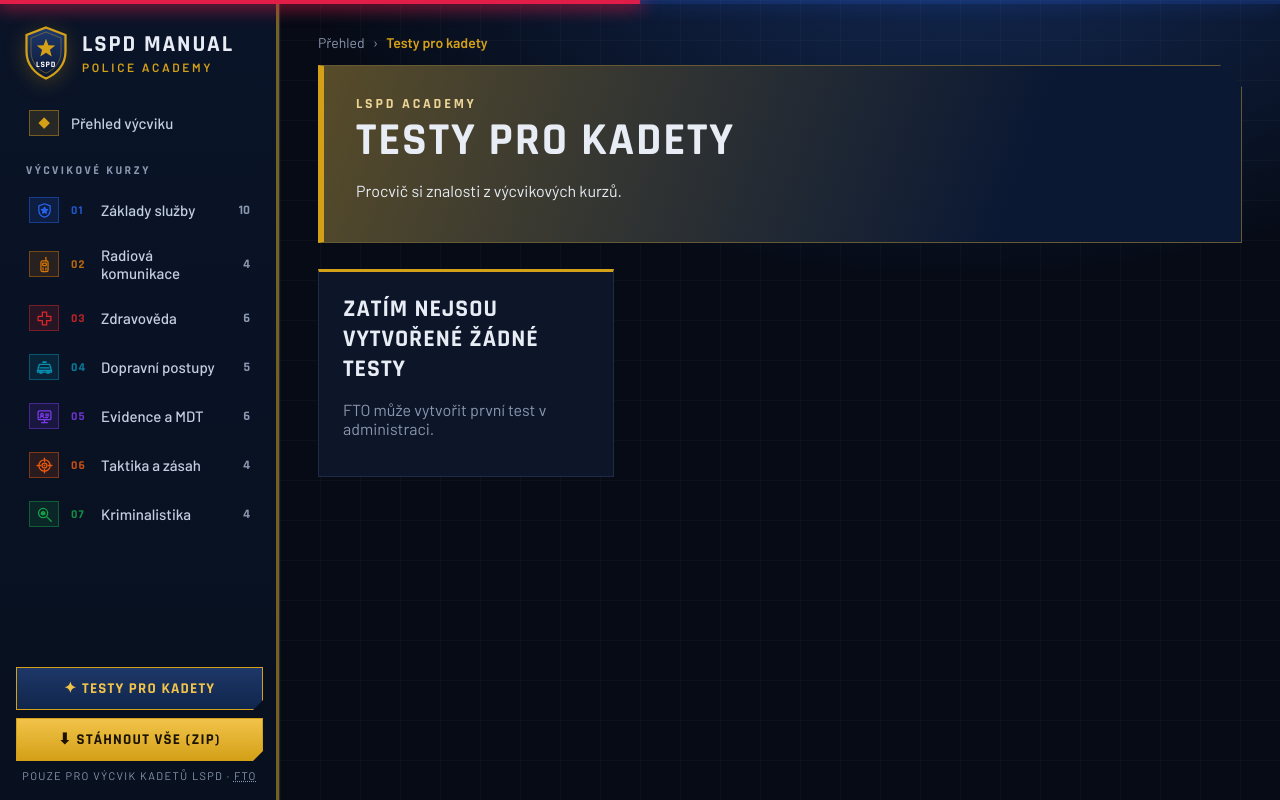
After one commit to wraxczsk1/My-project, a Flask app: page /testy in a window 1280 px wide. The commit adds this page. Run offline with Flask 3, Linux system fonts and the light colour scheme.

Commit message:
Add FTO cadet tests

```diff
--- a/app.py
+++ b/app.py
@@ -1,6 +1,7 @@
 import io
 import os
 import secrets
+import uuid
 import zipfile
 from collections import Counter
 from functools import lru_cache
@@ -175,6 +176,35 @@ def create_app(config=None):
             headers={"Content-Disposition": 'attachment; filename="lspd-manual.zip"'},
         )
 
+    @app.route("/testy")
+    def tests_index():
+        return render_template("tests/index.html", tests=store.tests())
+
+    @app.route("/testy/<test_id>", methods=["GET", "POST"])
+    def test_detail(test_id):
+        test = next((item for item in store.tests() if item.get("id") == test_id), None)
+        if not test:
+            abort(404)
+        if request.method == "POST":
+            score = 0
+            total = 0
+            for index, question in enumerate(test.get("questions", [])):
+                if question.get("kind") != "choice":
+                    continue
+                total += 1
+                if request.form.get(f"q{index}") == str(question.get("correct", 0)):
+                    score += 1
+            message = "Výborně, test máš splněný." if total and score == total else "Výsledek si projdi s FTO a zopakuj si chybné otázky."
+            return render_template("tests/result.html", test=test, score=score, total=total, message=message)
+        return render_template("tests/detail.html", test=test)
+
+    @app.route("/testy/<test_id>/obrazek/<filename>")
+    def test_image(test_id, filename):
+        path = os.path.join(store.upload_dir(), "tests", os.path.basename(filename))
+        if not os.path.isfile(path):
+            abort(404)
+        return send_file(path)
+
     return app
 
 
--- a/fto.py
+++ b/fto.py
@@ -118,6 +118,94 @@ def logout():
     return redirect(url_for("index"))
 
 
+def _test_image(file):
+    if not file or not file.filename:
+        return None
+    ext = os.path.splitext(file.filename)[1].lower()
+    if ext not in store.IMAGE_EXT:
+        flash("Obrázek musí být PNG, JPG nebo WEBP.", "error")
+        return None
+    name = secure_filename(f"test-{uuid.uuid4().hex[:10]}{ext}")
+    folder = os.path.join(store.upload_dir(), "tests")
+    os.makedirs(folder, exist_ok=True)
+    file.save(os.path.join(folder, name))
+    store.push(f"uploads/tests/{name}")
+    return name
+
+
+def _question_from_form(form, prefix, image_file=None, question_id=None):
+    text = form.get(f"{prefix}text", "").strip()
+    if not text:
+        return None
+    kind = form.get(f"{prefix}kind", "choice")
+    if kind not in {"choice", "situation"}:
+        kind = "choice"
+    answers = [form.get(f"{prefix}{letter}", "").strip() for letter in ("a", "b", "c")]
+    try:
+        correct = max(0, min(2, int(form.get(f"{prefix}correct", 0))))
+    except (TypeError, ValueError):
+        correct = 0
+    return {
+        "id": question_id or uuid.uuid4().hex[:12],
+        "text": text,
+        "kind": kind,
+        "answers": answers,
+        "correct": correct,
+        "image": image_file,
+    }
+
+
+@bp.route("/testy")
+@fto_required
+def tests():
+    return render_template("fto/tests.html", tests=store.tests())
+
+
+@bp.route("/testy/novy", methods=["GET", "POST"])
+@bp.route("/testy/<test_id>/upravit", methods=["GET", "POST"])
+@fto_required
+def test_form(test_id=None):
+    items = store.tests()
+    test = next((item for item in items if item.get("id") == test_id), None) if test_id else None
+    if test_id and not test:
+        abort(404)
+    if request.method == "POST":
+        title = request.form.get("title", "").strip()
+        if not title:
+            flash("Test musí mít název.", "error")
+            return render_template("fto/test_form.html", test=test)
+        questions = []
+        for question_id in request.form.getlist("q_id"):
+            old = next((q for q in (test or {}).get("questions", []) if q.get("id") == question_id), {})
+            image = _test_image(request.files.get(f"q_image_{question_id}")) or old.get("image")
+            # Existing question fields use their id in the field names.
+            question = {
+                "id": question_id,
+                "text": request.form.get(f"q_text_{question_id}", "").strip(),
+                "kind": request.form.get(f"q_kind_{question_id}", "choice"),
+                "answers": [request.form.get(f"q_{letter}_{question_id}", "").strip() for letter in ("a", "b", "c")],
+                "correct": int(request.form.get(f"q_correct_{question_id}", 0) or 0),
+                "image": image,
+            }
+            if question["text"]:
+                question["kind"] = question["kind"] if question["kind"] in {"choice", "situation"} else "choice"
+                question["correct"] = max(0, min(2, question["correct"]))
+                questions.append(question)
+        new_question = _question_from_form(request.form, "new_", _test_image(request.files.get("new_image")))
+        if new_question:
+            questions.append(new_question)
+        payload = {"id": test["id"] if test else uuid.uuid4().hex[:12], "title": title,
+                   "description": request.form.get("description", "").strip(), "questions": questions}
+        if test:
+            items[items.index(test)] = payload
+        else:
+            items.append(payload)
+        store.save_tests(items)
+        flash("Test byl uložen.", "ok")
+        return redirect(url_for("fto.tests"))
+    return render_template("fto/test_form.html", test=test)
+
+
 @bp.route("/")
 @fto_required
 def dashboard():
--- a/manual_store.py
+++ b/manual_store.py
@@ -136,6 +136,14 @@ def save():
         fn()
 
 
+def tests():
+    return _read("tests.json", [])
+
+
+def save_tests(items):
+    _write("tests.json", items)
+
+
 def fto_emails():
     return sorted(set(OWNER_EMAILS) | set(_read("fto.json", [])))
 
--- a/static/style.css
+++ b/static/style.css
@@ -405,3 +405,25 @@ main { flex: 1; min-width: 0; padding: 34px 38px 60px; max-width: 1420px; }
 .flash { padding: 10px 14px; margin: 0 0 14px; border-left: 4px solid var(--gold); background: rgba(212,160,23,.1); }
 .flash.error { border-color: #dc2626; background: rgba(220,38,38,.12); }
 @media (max-width: 900px) { .fto-split { grid-template-columns: 1fr; } }
+
+/* Kadet tests */
+.tests-btn { background: linear-gradient(180deg, #1d3768, #10264c); border-color: var(--gold); color: var(--gold-2); }
+.test-grid { display: grid; grid-template-columns: repeat(auto-fill, minmax(280px, 1fr)); gap: 18px; }
+.test-card { display: flex; flex-direction: column; gap: 12px; padding: 22px; background: var(--panel); border: 1px solid var(--border); border-top: 3px solid var(--gold); }
+.test-card h2 { margin: 0; font-size: 25px; }
+.test-card p { color: var(--muted); margin: 0; line-height: 1.5; flex: 1; }
+.test-card small, .test-type { color: var(--gold); font-family: var(--head); font-weight: 700; letter-spacing: .1em; text-transform: uppercase; }
+.test-form { max-width: 920px; display: grid; gap: 18px; }
+.test-question { margin: 0; padding: 22px; background: #f4f6fa; color: #1c2230; border: 0; border-top: 4px solid var(--gold); }
+.test-question legend { padding: 0 8px; font-family: var(--head); font-weight: 700; font-size: 22px; }
+.answer-option { display: flex; align-items: center; gap: 10px; margin: 10px 0; padding: 13px 15px; background: #fff; border: 1px solid #d6dce8; cursor: pointer; }
+.answer-option span { font-family: var(--head); font-weight: 700; color: #9b7200; }
+.test-image { display: block; max-width: 100%; max-height: 420px; margin: 12px 0; object-fit: contain; }
+.result-card { max-width: 620px; text-align: center; margin: 30px auto; }
+.result-score { margin: 22px 0; color: var(--gold-2); font: 700 64px var(--head); }
+.question-editor { display: grid; gap: 12px; margin-top: 18px; padding: 18px; background: rgba(255,255,255,.04); border: 1px solid var(--border); }
+.question-editor label, .fto-form > section > label { display: grid; gap: 6px; color: var(--muted); font-size: 14px; }
+.question-editor input, .question-editor textarea, .question-editor select, .fto-form input, .fto-form textarea, .fto-form select { width: 100%; padding: 11px 12px; color: var(--text); background: var(--panel-2); border: 1px solid var(--border); font: inherit; }
+.answer-row { display: grid; grid-template-columns: repeat(3, 1fr); gap: 8px; }
+.new-question { border-color: var(--gold); }
+@media (max-width: 700px) { .answer-row { grid-template-columns: 1fr; } .test-question { padding: 16px; } }
--- a/templates/base.html
+++ b/templates/base.html
@@ -23,6 +23,7 @@
     {% endfor %}
   </nav>
   <div class="side-foot">
+    <a class="btn tests-btn full" href="{{ url_for('tests_index') }}">✦ TESTY PRO KADETY</a>
     {% if fto_user %}<a class="btn fto-btn full {{ 'active' if request.blueprint == 'fto' }}" href="{{ url_for('fto.dashboard') }}">★ FTO MANAGE</a>{% endif %}
     <a class="btn gold full" href="{{ url_for('manual_zip') }}">⬇ Stáhnout vše (ZIP)</a>
     <small>Pouze pro výcvik kadetů LSPD{% if not fto_user and not config.STATIC_BUILD %} · <a class="fto-login" href="{{ url_for('fto.login') }}">FTO</a>{% endif %}</small>
--- a/templates/fto/dashboard.html
+++ b/templates/fto/dashboard.html
@@ -5,6 +5,7 @@
 <header class="fto-top">
   <div><span class="fto-tag">FTO MANAGE</span><h1>Správa výcviku</h1><p>Přihlášen: <b>{{ fto_user }}</b></p></div>
   <div class="fto-actions">
+    <a class="btn gold" href="{{ url_for('fto.tests') }}">Testy pro kadety</a>
     <a class="btn gold" href="{{ url_for('fto.course_form') }}">+ Nový kurz</a>
     <form method="post" action="{{ url_for('fto.logout') }}"><input type="hidden" name="csrf" value="{{ csrf_token() }}"><button class="btn">Odhlásit</button></form>
   </div>
--- /dev/null
+++ b/templates/tests/index.html
@@ -0,0 +1,11 @@
+{% extends "base.html" %}
+{% block title %}Testy pro kadety{% endblock %}
+{% block content %}
+<div class="crumbs"><a href="{{ url_for('index') }}">Přehled</a><span>›</span><b>Testy pro kadety</b></div>
+<section class="file-head" style="--cat: #d4a017"><div><span class="kicker">LSPD ACADEMY</span><h1>Testy pro kadety</h1><p>Procvič si znalosti z výcvikových kurzů.</p></div></section>
+<div class="test-grid">
+{% for test in tests %}
+  <article class="test-card"><span class="test-type">TEST</span><h2>{{ test.title }}</h2><p>{{ test.description }}</p><small>{{ test.questions|length }} otázek</small><a class="btn gold" href="{{ url_for('test_detail', test_id=test.id) }}">Spustit test →</a></article>
+{% else %}<section class="fto-card"><h2>Zatím nejsou vytvořené žádné testy</h2><p class="muted">FTO může vytvořit první test v administraci.</p></section>{% endfor %}
+</div>
+{% endblock %}
```
Also changed, not shown: templates/fto/test_form.html (added, +11 -0 lines), templates/fto/tests.html (added, +7 -0 lines), templates/tests/detail.html (added, +15 -0 lines), templates/tests/result.html (added, +5 -0 lines).
